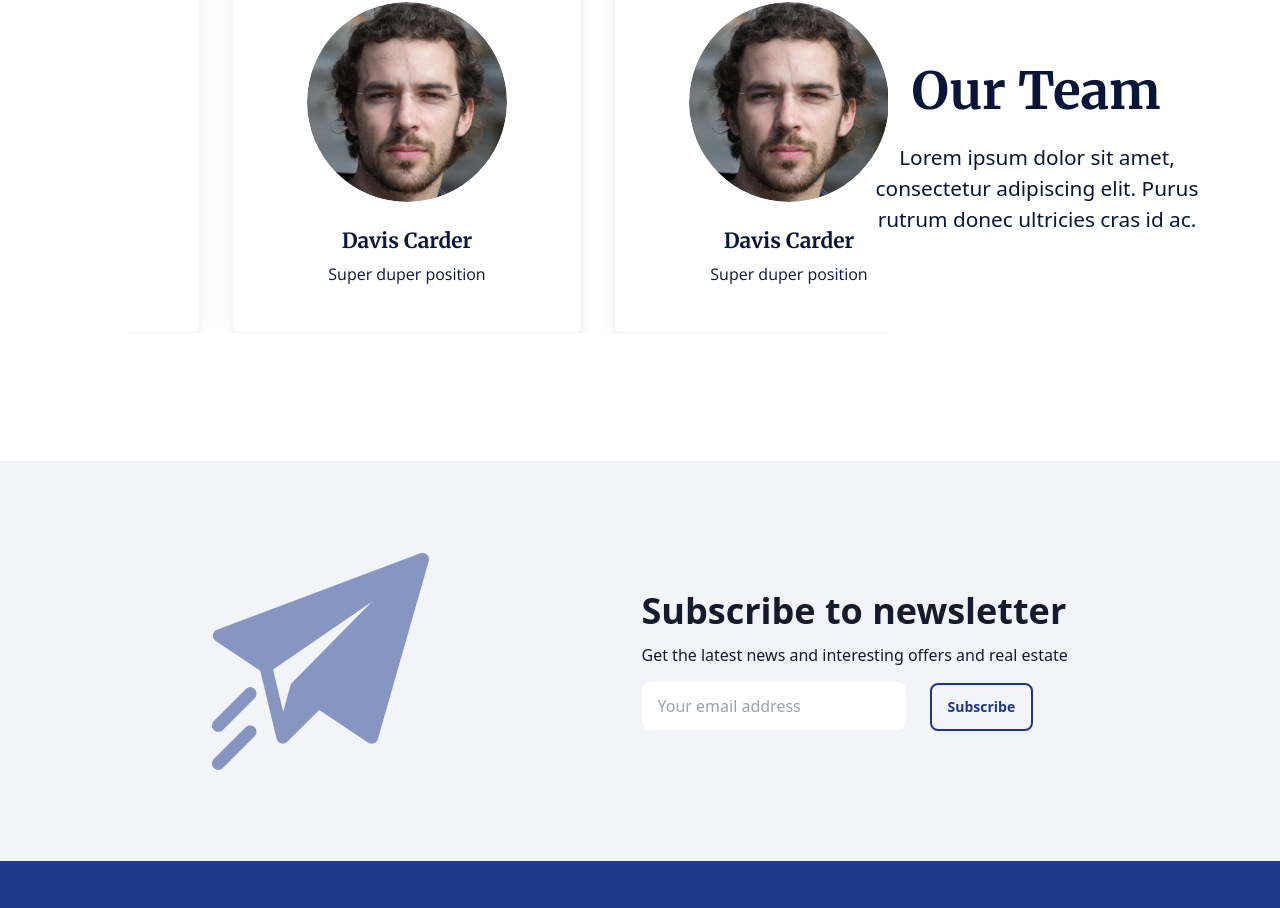
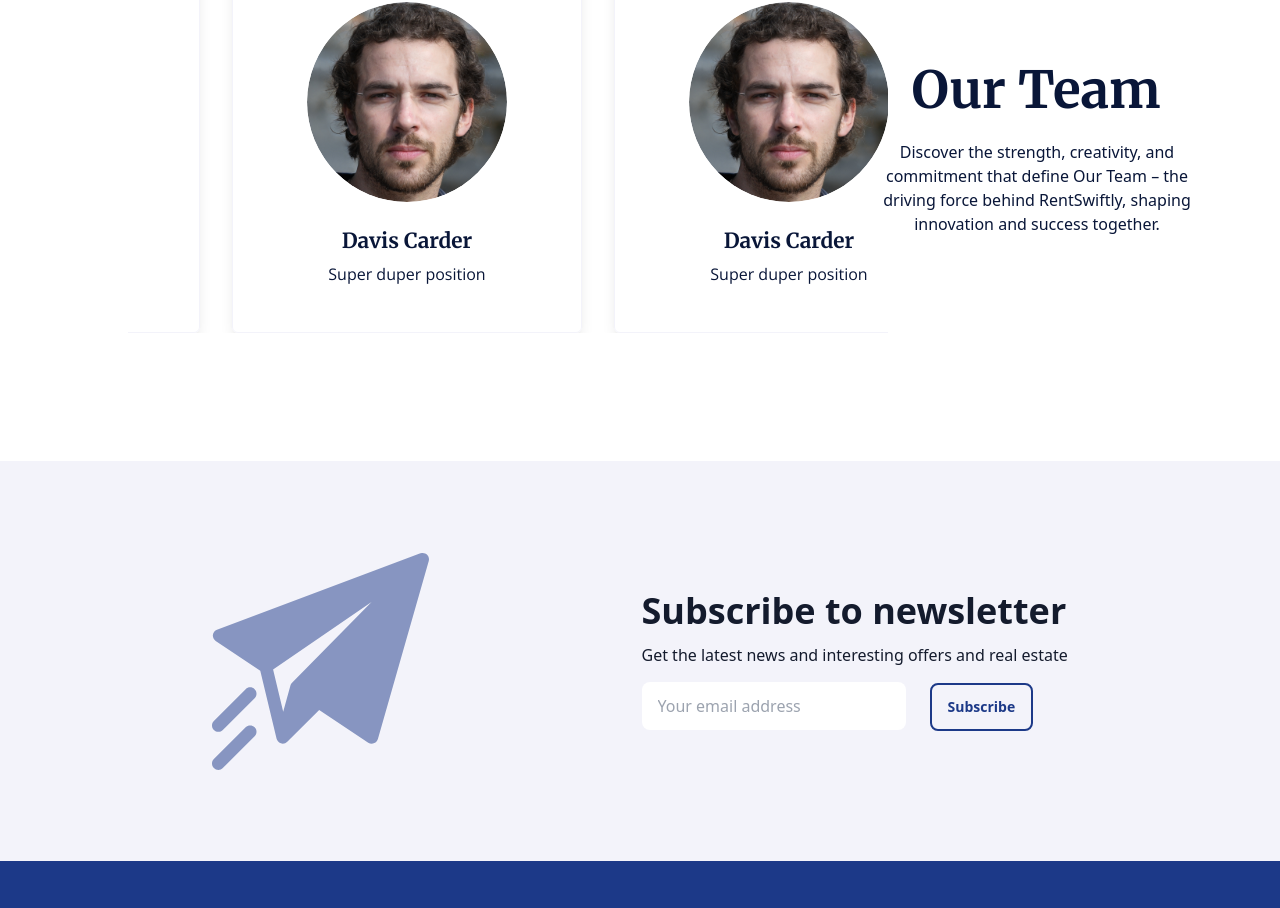
Before and after one commit to alamnahid/RentSwiftly---Renting-Made-Easy, a React (Vite) app: page / in a window 1280 px wide. Shown: the part 2449-3357 px from the top of the page. Built offline with nearby package versions, Linux system fonts and the light colour scheme.

Commit message:
fix our team section

```diff
--- a/src/Pages/Home/OurTeam/OurTeam.jsx
+++ b/src/Pages/Home/OurTeam/OurTeam.jsx
@@ -6,7 +6,7 @@ const OurTeam = () => {
         <div className="my-32">
             <div className=" flex xl:hidden flex-col justify-center items-center mb-10">
                 <h1 className="text-[#091638] merrin text-[3.2rem] font-semibold">Our Team</h1>
-                <p className="text-[#091638] mt-3 text-[1.3rem] w-[22rem] text-center mx-auto">Lorem ipsum dolor sit amet, consectetur adipiscing elit. Purus rutrum donec ultricies cras id ac.</p>
+                <p className="text-[#091638] mt-3 text-[1.3rem] w-[22rem] text-center mx-auto"></p>
             </div>
 
 
@@ -22,7 +22,7 @@ const OurTeam = () => {
 
             <div className="w-[21.875rem] h-[23.625rem] hidden xl:flex flex-col justify-center items-center">
                 <h1 className="text-[#091638] merrin text-[3.2rem] font-semibold">Our Team</h1>
-                <p className="text-[#091638] mt-3 text-[1.3rem] w-[22rem] text-center mx-auto">Lorem ipsum dolor sit amet, consectetur adipiscing elit. Purus rutrum donec ultricies cras id ac.</p>
+                <p className="text-[#091638] mt-3 text-[1rem] w-[22rem] text-center mx-auto">Discover the strength, creativity, and commitment that define Our Team – the driving force behind RentSwiftly, shaping innovation and success together.</p>
             </div>
 
 
```
